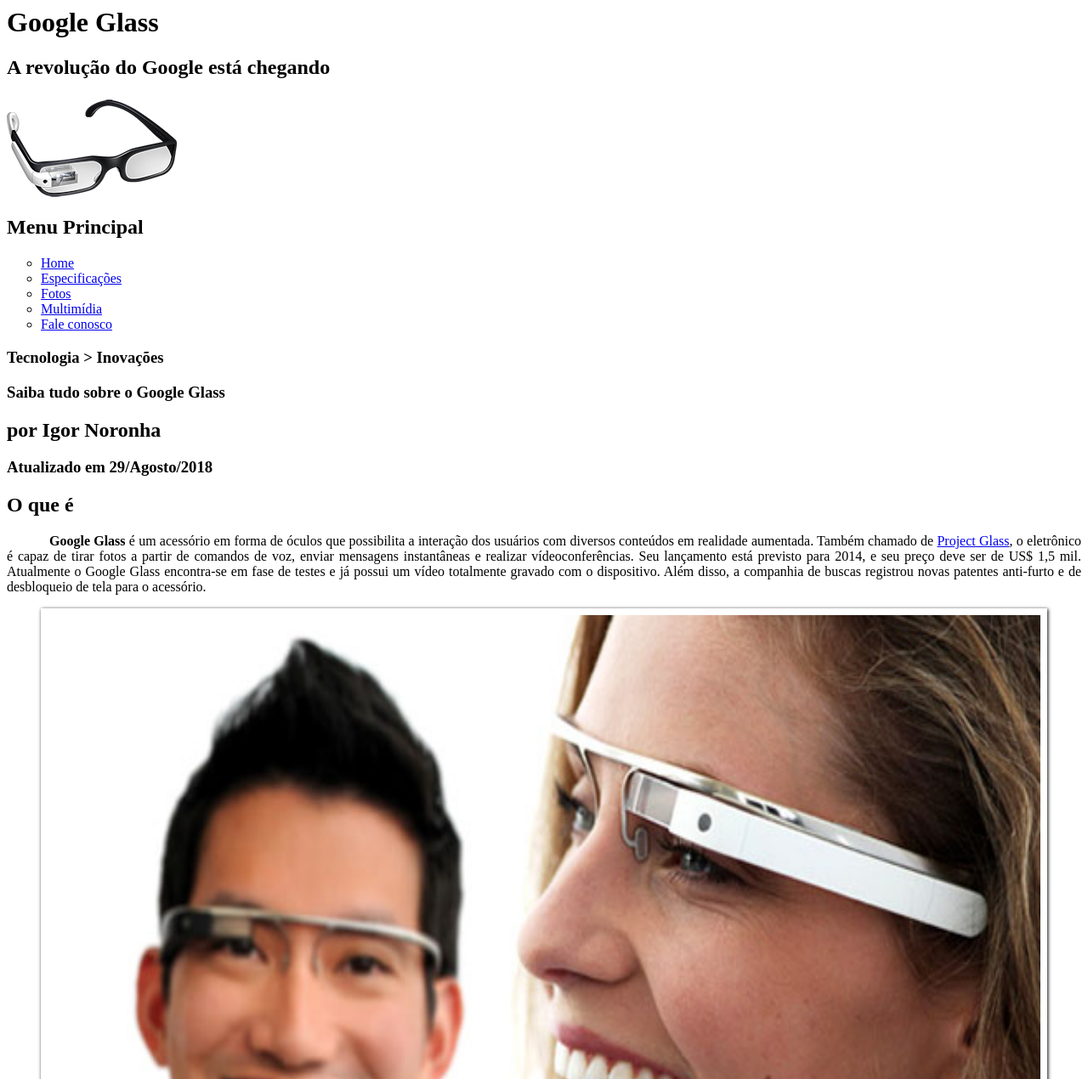
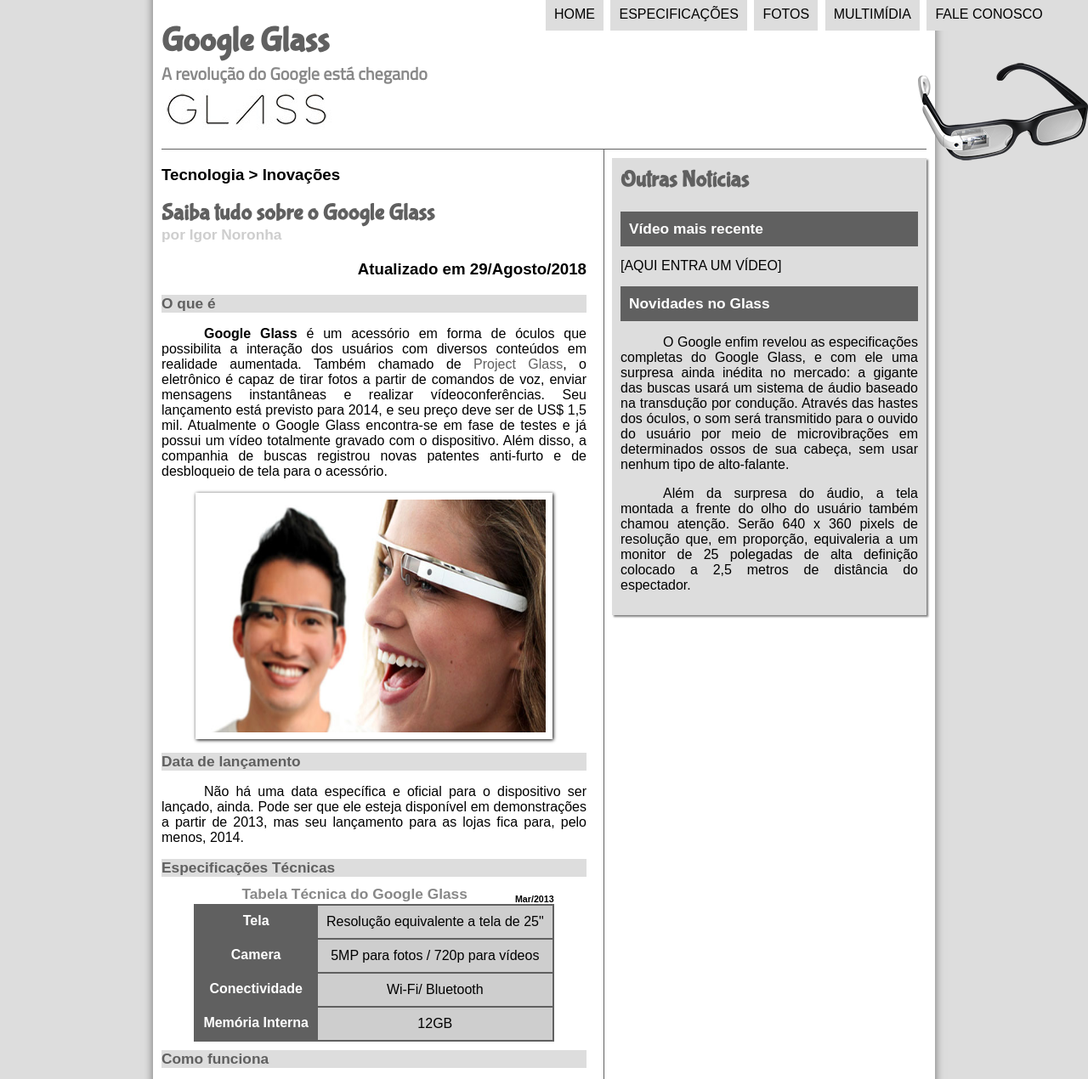
Before and after one commit to noronhains/googleGlassHtml, a plain HTML site: page index.html in a window 1280 px wide. Shown: the top 1270 px of the page at 85% size. Drawn offline with Linux system fonts and the light colour scheme; a script that the page names is missing.

Commit message:
Primeira aula JS

```diff
--- a/_css/estilo.css
+++ b/_css/estilo.css
@@ -1,13 +1,65 @@
 @charset "UTF-8";
-
-p {
-    text-align: justify;
-    text-indent: 50px;
+@import url('https://fonts.googleapis.com/css?family=Titillium+Web');
+@font-face {
+  font-family: 'FonteLogo';
+  src: url("../_fonts/bubblegum-sans-regular.otf");
 }
 
 body {
-    background-color: white;
-    color: rgba(0, 0, 0, 1);
+  font-family: arial, sans-serif;
+  background-color: #dddddd;
+  color: rgba(0, 0, 0, 1);
+}
+
+div#interface{
+  width: 900px;
+  background-color: #ffffff;
+  margin: -20px auto 0px auto;
+  box-shadow: 0px 0px 10px rgba(0,0,0,.5);
+  padding: 10px;
+}
+
+p {
+  text-align: justify;
+  text-indent: 50px;
+}
+
+a{
+  color: #606060;
+  text-decoration: none;
+}
+
+a:hover{
+  text-decoration: underline;
+}
+
+header#cabecalho img#icone{
+  position: absolute;
+  left: 1080px;
+  top: 70px;
+}
+
+header#cabecalho{
+  border-bottom: 1px #606060 solid;
+  height: 150px;
+  background: url("../_imagens/glass-logo-peq.jpg") no-repeat 0px 80px;
+}
+
+header#cabecalho h1{
+  font-family: 'FonteLogo', sans-serif;
+  font-size: 30pt;
+  color: #606060;
+  text-shadow: 1px 1px 1px rgba(0,0,0,.6)
+  padding: 0px;
+  margin-bottom: 0px;
+}
+
+header#cabecalho h2{
+  font-family: 'Titillium Web', sans-serif;
+  color: #888888;
+  font-size: 15pt;
+  padding: 0px;
+  margin-top: 0px;
 }
 
 /* Formatação de imagens com legenda */
@@ -20,13 +72,13 @@
 
 figure.foto-legenda img {
     width: 100%;
-    height: 100%;
+    height: 35%;
 }
 
 figure.foto-legenda figcaption {
     opacity: 0;
     position: absolute;
-    top: 0;
+    top: 0px;
     background-color: rgba(0, 0, 0, 0.4);
     color: white;
     width: 100%;
@@ -39,3 +91,154 @@
 figure.foto-legenda:hover figcaption {
     opacity: 1;
 }
+
+/*Formatação do menu*/
+nav#menu {
+  display: block;
+}
+
+nav#menu ul{
+  list-style: none;
+  text-transform: uppercase;
+  position: absolute;
+  top: -20px;
+  left: 600px
+}
+
+nav#menu li{
+  display: inline-block;
+  background-color: #dddddd;
+  padding: 10px;
+  margin: 2px;
+  transition: background-color 1s;
+}
+
+nav#menu li:hover{
+  background-color: #606060;
+}
+
+nav#menu h1{
+  display: none;
+}
+
+nav#menu a{
+  color: #000000;
+  text-decoration: none;
+}
+
+nav#menu a:hover{
+  color:white;
+  text-decoration: underline;;
+}
+
+section#corpo{
+  display: block;
+  width: 500px;
+  float: left;
+  border-right: 1px solid #606060;
+  padding-right: 20px;
+}
+
+article#noticia-principal h2{
+  font-size: 13pt;
+  color: #606060;
+  background-color: #dddddd;
+  padding: 5px 0px 5px 1 0px;
+  margin: 10px 0px 10px 0px
+}
+
+header#cabecalho-artigo h1{
+  font-family: 'FonteLogo', sans-serif;
+  font-size: 20pt;
+  color: #606060;
+  margin-bottom: 0px;
+  margin-top: 0px;
+}
+
+header#cabecalho-artigo h2{
+  font-size: 13pt;
+  color: #cecece;
+  background-color: #ffffff;
+  margin: 0px;
+}
+
+header#cabecalho-artigo h3{
+
+}
+
+.direita {
+  text-align: right;
+}
+
+table#tabelaspec{
+  border: 1px solid #606060;
+  border-spacing: 0px;
+  margin-left: auto;
+  margin-right: auto;
+}
+
+table#tabelaspec td{
+  border: 1px solid #606060;
+  padding: 10px;
+  text-align: center;
+  vertical-align: middle;
+}
+
+table#tabelaspec td.coluna1{
+  background-color: #606060;
+  color: white;
+  border: none;
+  vertical-align: top;
+  font-weight: bold;
+}
+
+table#tabelaspec td.coluna2{
+  background-color: #cecece
+}
+
+table#tabelaspec caption{
+  color: #888888;
+  font-size: 13pt;
+  font-weight: bolder;
+}
+
+table#tabelaspec caption span{
+  display: block;
+  float: right;
+  color: black;
+  font-size: 8pt;
+  margin-top: 10px;
+}
+
+aside#lateral{
+  display: block;
+  width: 350px;
+  float: right;
+  background-color: #dddddd;
+  padding: 10px;
+  margin-top: 10px;
+  box-shadow: 2px 2px 2px rgba(0,0,0,.5)
+}
+
+aside#lateral h1{
+  font-family: 'FonteLogo', sans-serif;
+  font-size: 20pt;
+  color: #606060;
+  margin-top: 0px;
+}
+
+aside#lateral h2{
+  background-color: #606060;
+  font-size: 13pt;
+  color: #ffffff;
+  padding: 10px;
+}
+
+footer#rodape{
+  clear: both;
+  border-top: 1px solid #606060;
+}
+
+footer#rodape p{
+  text-align: center;
+}
--- a/index.html
+++ b/index.html
@@ -73,7 +73,7 @@
           <h1>Outras Notícias</h1>
           <h2>Vídeo mais recente</h2>
 
-          [AQUI ENTRA UM VÍDEO]aaaa
+          [AQUI ENTRA UM VÍDEO]
 
           <h2>Novidades no Glass</h2>
           <p>O Google enfim revelou as especificações completas do Google Glass, e com ele uma surpresa ainda inédita no mercado: a gigante das buscas usará um sistema de áudio baseado na transdução por condução. Através das hastes dos óculos, o som será transmitido para o ouvido do usuário por meio de microvibrações em determinados ossos de sua cabeça, sem usar nenhum tipo de alto-falante.</p>
```
Also changed, not shown: testejs.html (added, +15 -0 lines).
